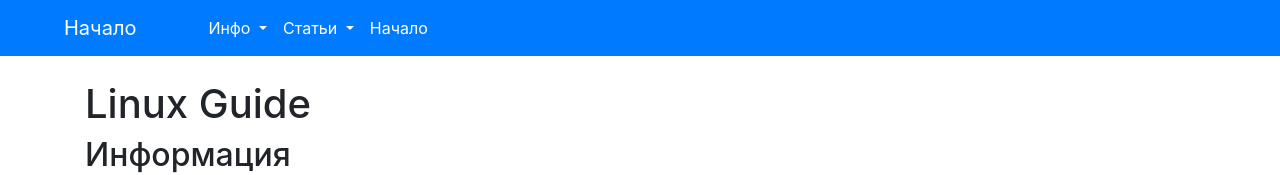
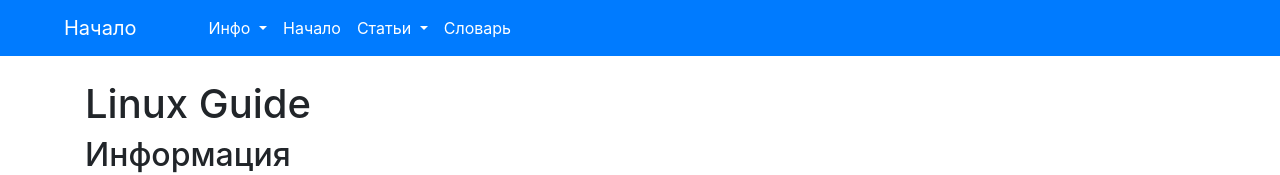
Before and after one commit to kotazzz/linux-guide, a plain HTML site: page input.html in a window 1280 px wide. Shown: the top 175 px of the page. Drawn offline with nearby package versions, Linux system fonts and the light colour scheme.

Commit message:
Изменение навбара

```diff
--- a/input.html
+++ b/input.html
@@ -46,6 +46,13 @@
                         </div>
                     </div>
                 </li>
+
+                <li class="nav-item active">
+                    <a class="nav-link" href="#main">
+                        Начало
+                    </a>
+                </li>
+
                 <li class="nav-item active">
                     <div class="dropdown show">
                         <a class="nav-link dropdown-toggle" href="#" role="button" id="dropdownMenuLink" data-toggle="dropdown" aria-haspopup="true" aria-expanded="false">
@@ -54,18 +61,19 @@
                         <div class="dropdown-menu" aria-labelledby="dropdownMenuLink">
 
                             <!--!
+                            res = ''
                             for name, anch, date, content in [i.values() for i in yaml['pages']]:
-                                return f'''<a class="dropdown-item" href="#{anch}">{name} <span class="badge badge-pill badge-primary">{date}</a>'''
+                                res += f'''<a class="dropdown-item" href="#{anch}">{name} <span class="badge badge-pill badge-primary">{date}</a>'''
+                            return res
                             -->
                         </div>
                     </div>
                 </li>
                 <li class="nav-item active">
-                    <a class="nav-link" href="#main">
-                        Начало
+                    <a class="nav-link" href="#dict">
+                        Словарь
                     </a>
                 </li>
-
 
 
                 <!---->
@@ -160,7 +168,12 @@
             -->
             <h2 id="progress">Прогресс</h2>
 
-            <p>Информация: <span class="badge badge-success">Завершено</span><span class="badge badge-warning">Прогресс</span><span class="badge badge-secondary">Неизвестно</span></p>
+            <p>
+                Информация:
+                <span class="badge badge-success">Завершено</span>
+                <span class="badge badge-warning">Прогресс</span>
+                <span class="badge badge-secondary">Неизвестно</span>
+            </p>
             <!--!
                 data = {
                     'Гайд':[3, 30],
```
